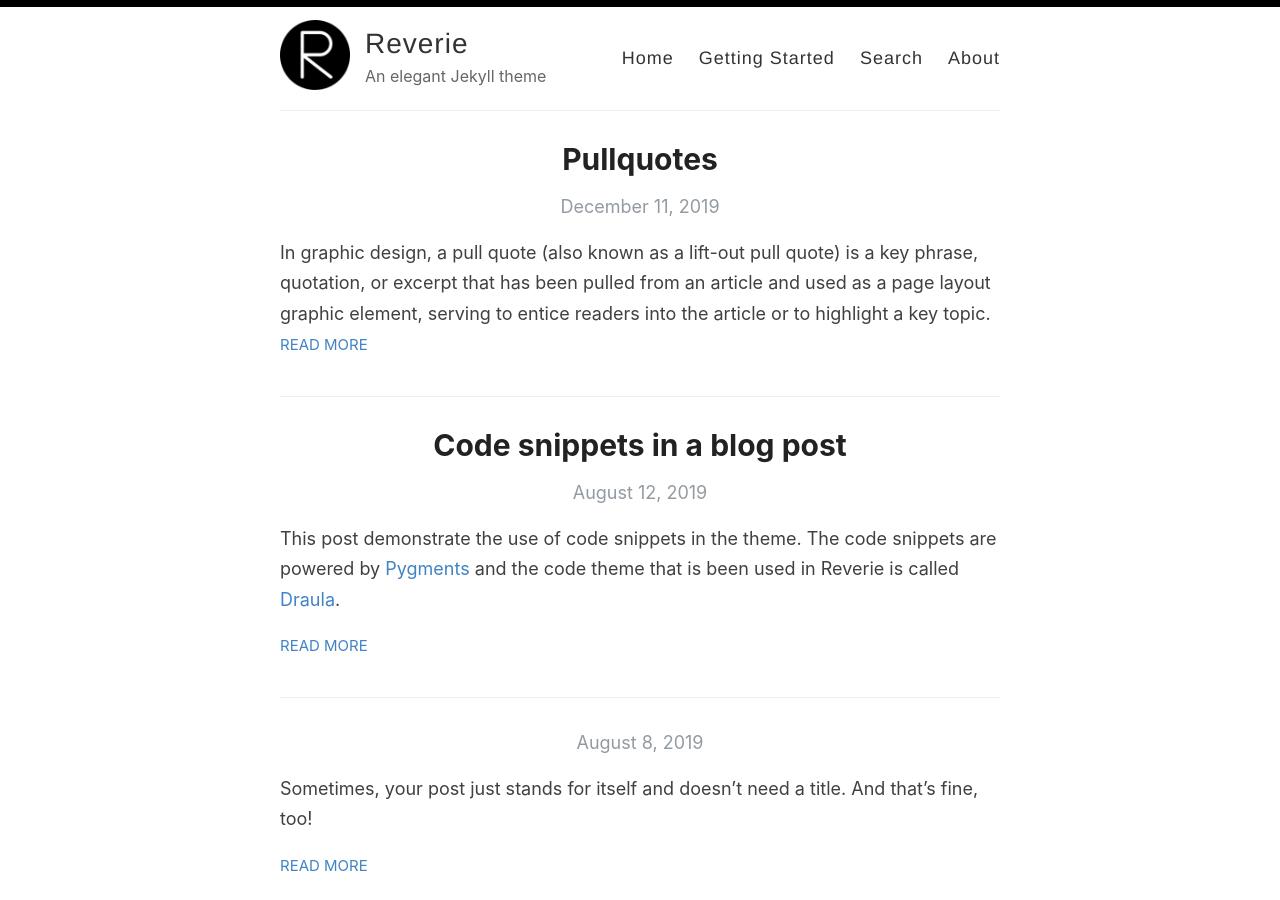
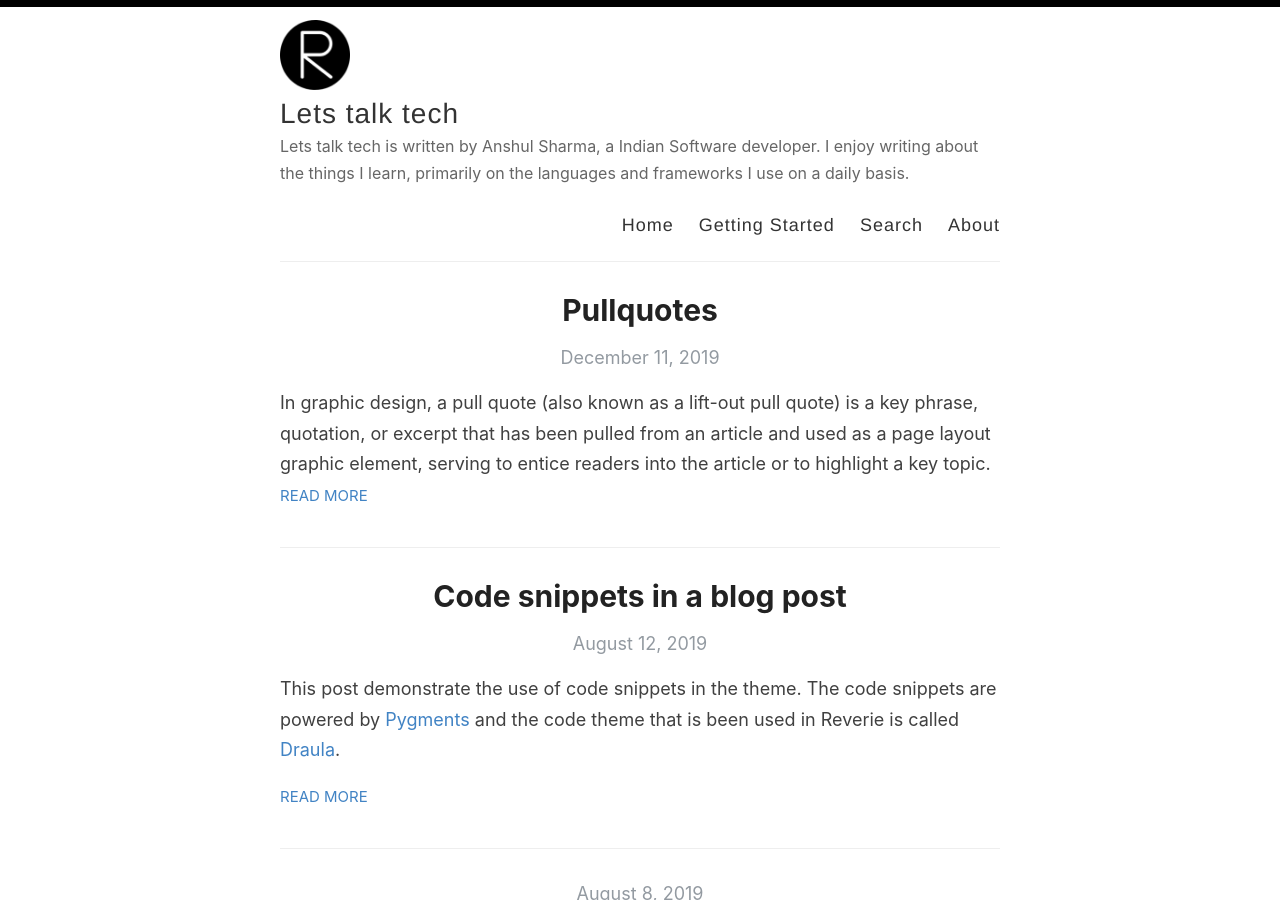
Before and after one commit to raun/raun.github.io, a Jekyll site: the page built from index.html, in a window 1280 px wide and 900 px high. Built offline with Jekyll 4.4.1, drawn with Linux system fonts in a browser that asks for light colours; the list of posts is cut into pages by our own code.

Commit message:
Update _config.yml

```diff
--- a/_config.yml
+++ b/_config.yml
@@ -3,14 +3,15 @@
 #
 
 # Name of your site (displayed in the header)
-name: Reverie
+name: Lets talk tech
 
 # Name of the author
-author: Amit Merchant
-
+author: Anshul Sharma
 # Short bio or description (displayed in the header)
-description: An elegant Jekyll theme
-
+description: >-
+  Lets talk tech is written by Anshul Sharma, a Indian Software developer. I enjoy
+  writing about the things I learn, primarily on the languages and frameworks I use
+  on a daily basis.
 # URL of your avatar or profile pic (you could use your GitHub profile pic)
 avatar: /images/reverie.png
 
@@ -21,15 +22,15 @@ avatar: /images/reverie.png
 # Includes an icon in the footer for each username you enter
 footer-links:
   dribbble:
-  email: amit.d.merchant@gmail.com
+  email: anshul.jmi@gmail.com
   facebook:
   flickr:
-  github: amitmerchant1990/reverie
+  github: raun
   instagram:
   linkedin:
   pinterest:
   rss: rss
-  twitter: amit_merchant
+  twitter:
   stackoverflow:
   youtube: # channel/<your_long_string> or user/<user-name>
   googleplus: # anything in your profile username that comes after plus.google.com/
@@ -48,20 +49,20 @@ google_analytics: UA-43339302-11
 
 # Your website URL (e.g. http://amitmerchant1990.github.io or http://www.amitmerchant.com)
 # Used for Sitemap.xml and your RSS feed
-url: http://www.amitmerchant.com/reverie
-enforce_ssl: https://www.amitmerchant.com/reverie
+url: http://raun.github.io
+enforce_ssl: https://raun.github.io
 
 # If you're hosting your site at a Project repository on GitHub pages
 # (http://yourusername.github.io/repository-name)
 # and NOT your User repository (http://yourusername.github.io)
 # then add in the baseurl here, like this: "/repository-name"
-baseurl: "/reverie"
+baseurl: "/"
 
 #
 # !! You don't need to change any of the configuration flags below !!
 #
 
-permalink: /:title/
+permalink: /:categories/:year/:month/:day/:title/
 
 # The release of Jekyll Now that you're using
 version: v1.2.0
```
